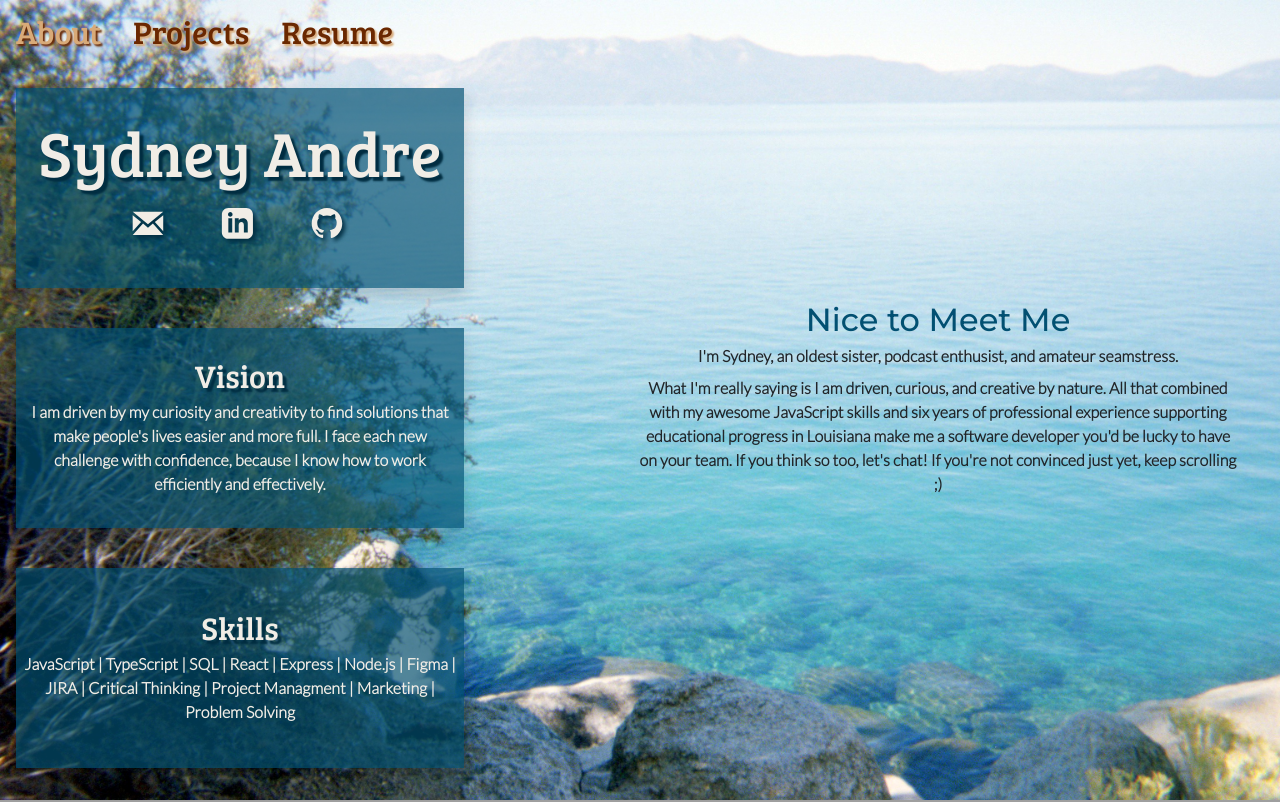
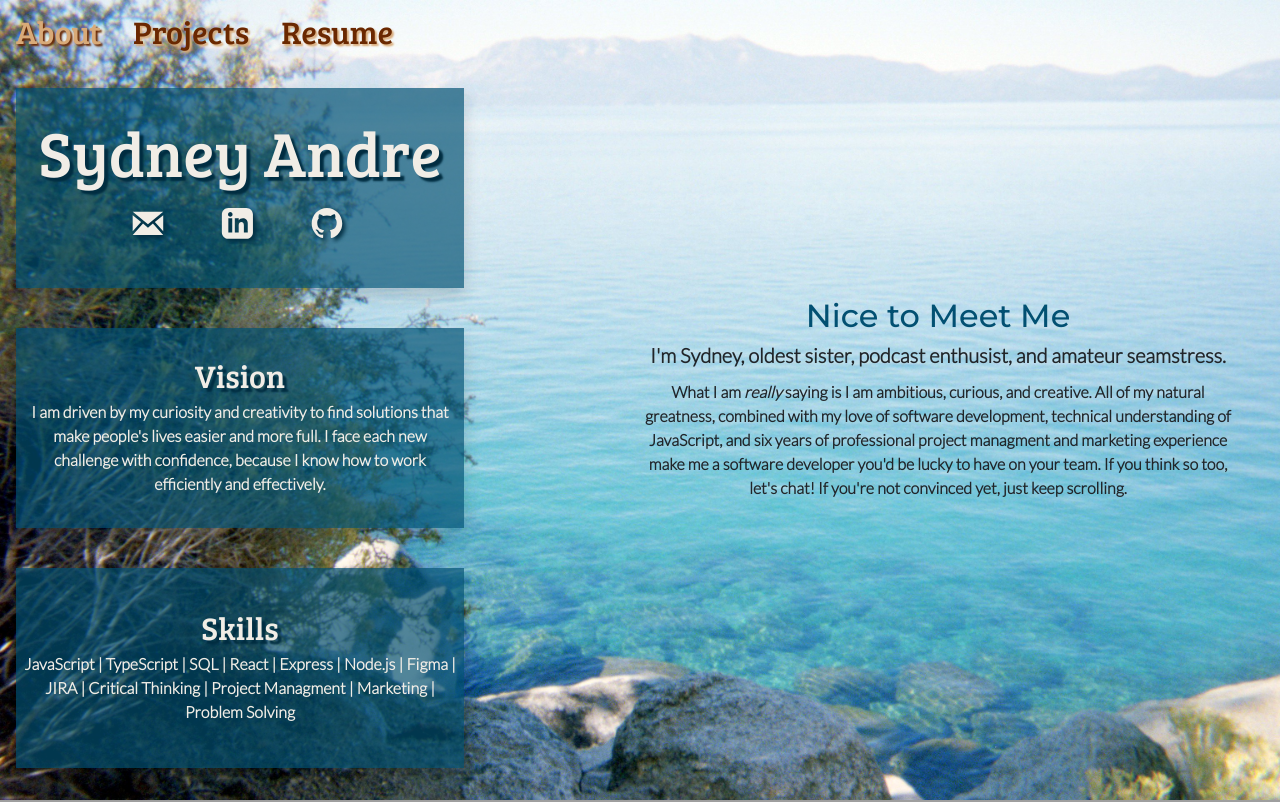
Before and after one commit to saandre0217/portfolio, a React (Create React App) app in the folder my-portfolio/: page / in a window 1280 px wide. Shown: the top 802 px of the page. Built offline with nearby package versions, Linux system fonts and the light colour scheme; grey boxes are pictures that could not be loaded.

Commit message:
final updates to about section

```diff
--- a/my-portfolio/src/Sections/About.tsx
+++ b/my-portfolio/src/Sections/About.tsx
@@ -14,12 +14,13 @@ function About() {
                     <div className='row '>
                         <div className='col'></div>
                         <div className='col '>
-                            <div className='sect-body'>
-                                I'm Sydney, an oldest sister, podcast enthusist, and amateur seamstress.
+                            <div className='sect-body' style={{fontSize:'1.25rem'}}>
+                                I'm Sydney, oldest sister, podcast enthusist, and amateur seamstress.
                             </div>
                             <div className='sect-body'>
-                                What I'm really saying is I am driven, curious, and creative by nature. All that combined with my awesome JavaScript skills and six years of professional experience supporting educational progress in Louisiana
-                                make me a software developer you'd be lucky to have on your team. If you think so too, let's chat! If you're not convinced just yet, keep scrolling ;)
+                                What I am <i>really </i> saying is I am ambitious, curious, and creative. All of my natural greatness, combined with my love of software development, technical understanding of JavaScript,
+                                and six years of professional project managment and marketing experience make me a software developer you'd be lucky to have on your team. If you think so too, let's chat!
+                                If you're not convinced yet, just keep scrolling.
                             </div>
                         </div>
 
```
